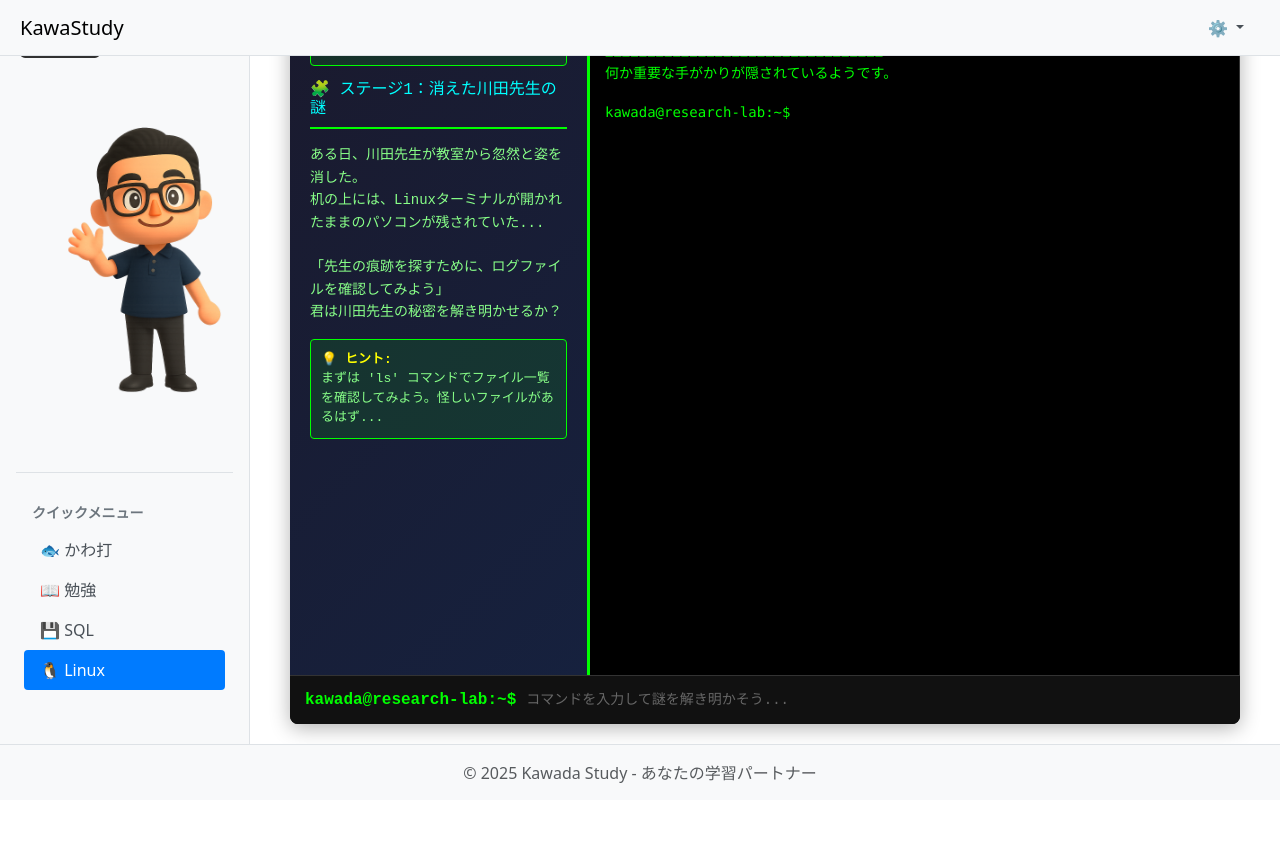
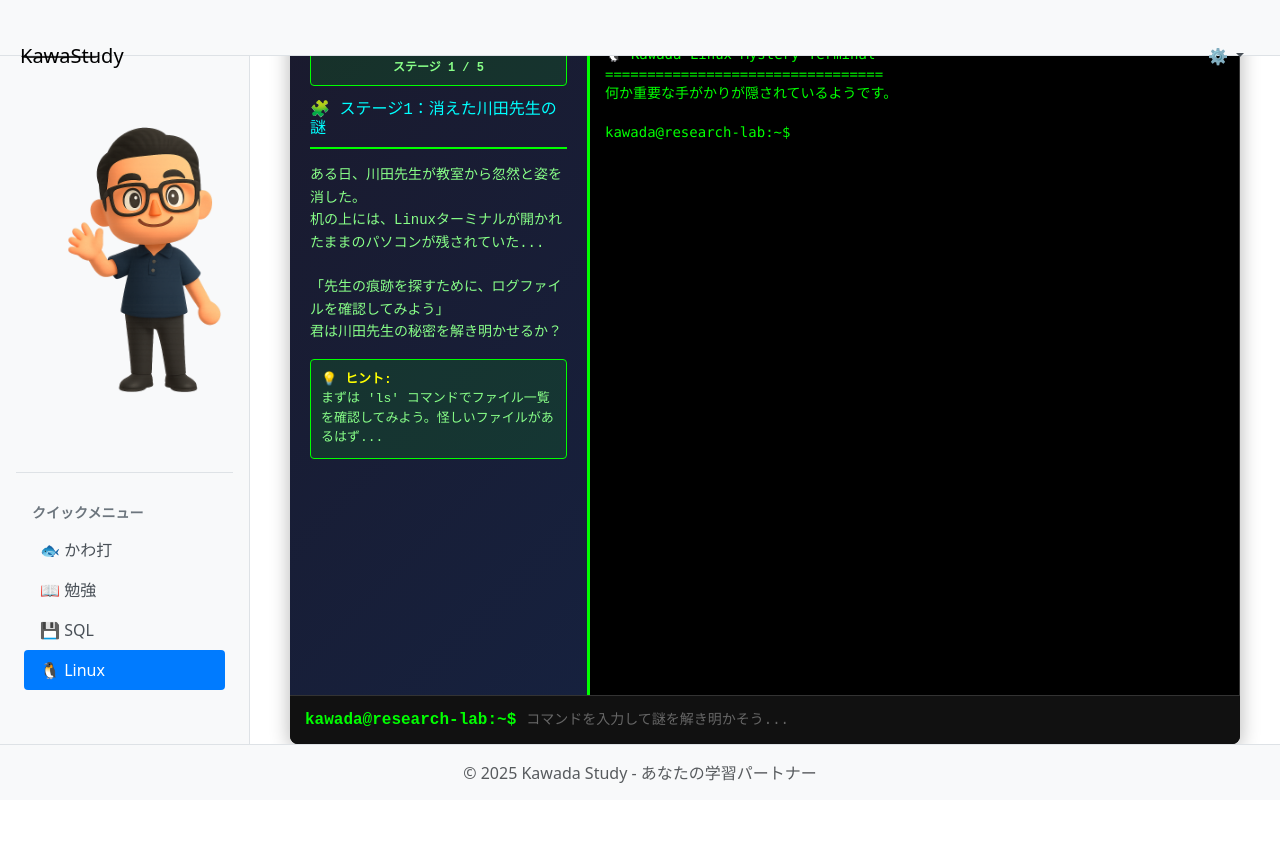
Before and after one commit to itsme03up/kawastudy, a Django app: page /linux/ in a window 1280 px wide. Run offline with Django 4.2, Linux system fonts and the light colour scheme.

Commit message:
fix: Add padding-top to container for navbar spacing

```diff
--- a/apps/linuxfun/templates/linuxfun/linux_command_line.html
+++ b/apps/linuxfun/templates/linuxfun/linux_command_line.html
@@ -175,6 +175,7 @@
 
 .container-fluid {
     padding: 20px;
+    padding-top: 76px; /* ナビバー分のスペースを確保 */
     height: 100vh;
     box-sizing: border-box;
 }
```
